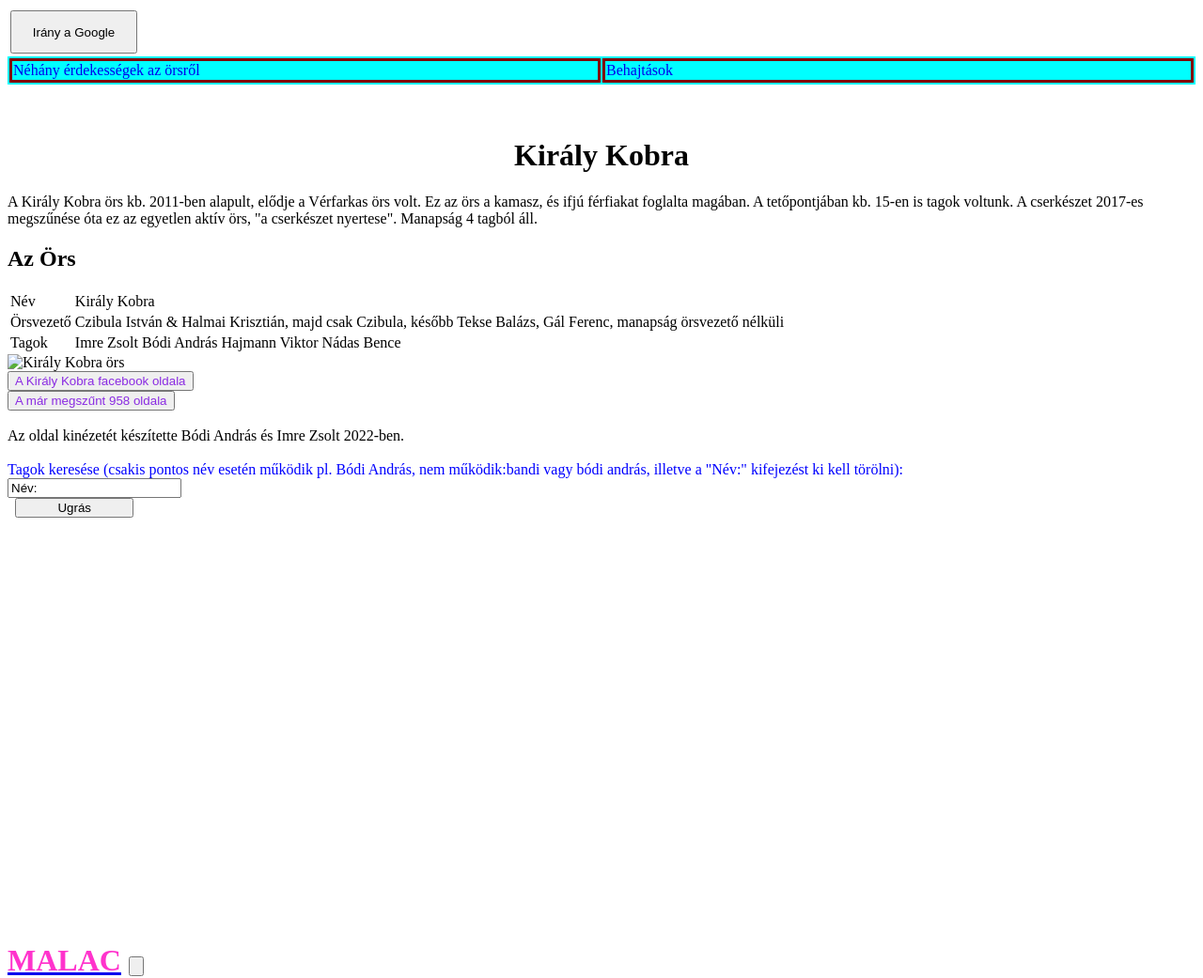
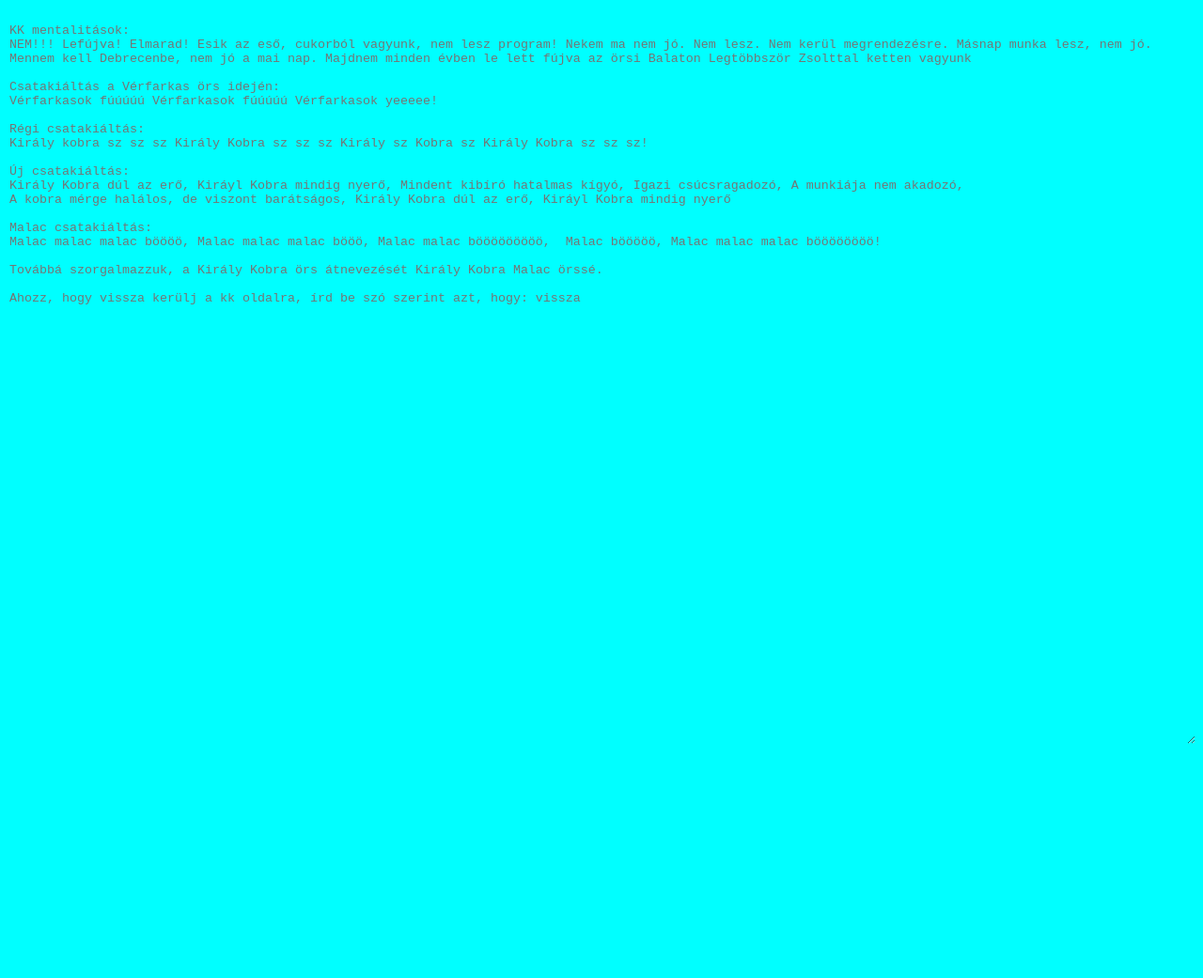
Before and after one commit to Fradi575/kkErdekessegek, a plain HTML site: page index.html in a window 1280 px wide. Shown: the whole page at 94% size. After the commit the page ends 800 px from the top, so only its background shows below. Drawn offline with Linux system fonts and the light colour scheme.

Commit message:
Az index.html kijavítása.
Az index.html kijavítása.

```diff
--- a/index.html
+++ b/index.html
@@ -1,143 +1,30 @@
-<!DOCTYPE html>
-<!-- saved from url=(0045)https://fradi575.github.io/keletiKiralyKobra/ -->
-<html lang="hu" xmlns:v="urn:schemas-microsoft-com:vml" xmlns:o="urn:schemas-microsoft-com:office:office"><head><meta http-equiv="Content-Type" content="text/html; charset=UTF-8">
-        <title>Király Kobra Örs</title>
+<body style="background-color: #00FFFF">
 
-        <meta name="viewport" content="width=device-width, initial-scale=1.0">
-        <link rel="stylesheet" href="./Király Kobra Örs_files/KK.css">
-<link rel="icon" type="image/x-icon" href="./Király Kobra Örs_files/cobra.ico">
-    <style type="text/css">
-.style3 {
-	color: #FF33CC;
-}
-.style4 {
-	color: #0000FF;
-}
-.style5 {
-	color: #00FFFF;
-}
-#ugras{
-	width: 10%;
-}
-.style7 {
-	text-align: center;
-}
+<textarea name="story" id="myInput" value="vissza" placeholder=
+"
+KK mentalitások:
+NEM!!! Lefújva! Elmarad! Esik az eső, cukorból vagyunk, nem lesz program! Nekem ma nem jó. Nem lesz. Nem kerül megrendezésre. Másnap munka lesz, nem jó. Mennem kell Debrecenbe, nem jó a mai nap. Majdnem minden évben le lett fújva az örsi Balaton Legtöbbször Zsolttal ketten vagyunk
 
+Csatakiáltás a Vérfarkas örs idején:
+Vérfarkasok fúúúúú Vérfarkasok fúúúúú Vérfarkasok yeeeee!
 
-.style8 {
-	background-color: #00FFFF;
-}
+Régi csatakiáltás:
+Király kobra sz sz sz Király Kobra sz sz sz Király sz Kobra sz Király Kobra sz sz sz!
 
+Új csatakiáltás:
+Király Kobra dúl az erő, Kiráyl Kobra mindig nyerő, Mindent kibíró hatalmas kígyó, Igazi csúcsragadozó, A munkiája nem akadozó,
+A kobra mérge halálos, de viszont barátságos, Király Kobra dúl az erő, Kiráyl Kobra mindig nyerő
 
-.style9 {
-	text-decoration: none;
-}
+Malac csatakiáltás:
+Malac malac malac böööö, Malac malac malac bööö, Malac malac bööööööööö,  Malac bööööö, Malac malac malac böööööööö!
 
+Továbbá szorgalmazzuk, a Király Kobra örs átnevezését Király Kobra Malac örssé.
 
-.style10 {
-	border: 3px solid #800000;
-	color: #0000FF;
-}
+Ahozz, hogy vissza kerülj a kk oldalra, írd be szó szerint azt, hogy: vissza
+"
 
+style="background-color: #00FFFF; width: 100%; height: 100%; border: #00FFFF;" ></textarea>
 
-</style>
-    </head>
-    <body>
-    <table>
-    	<tr>
-       		<td><button id="google" name="Bezár" value="gomb" style="width: 135px; height: 46px"; onClick="bezar()">Irány a Google</button>
-			<br>
-			</td>
-    	</tr>
-    </table>
-		<table style="width: 100%" align="center" class="style8">
-			<tr>
-				<td class="style10" style="width: 50%">
-				<a href="https://fradi575.github.io/kkErdekessegek/" class="style9">Néhány érdekességek az
-				örsről</a></td>
-				<td class="style10" style="width: 50%">
-				<a href="https://fradi575.github.io/Behajtasok/" class="style9">Behajtások</a></td>
-			</tr>
-	</table>
-       	<div class="style7"> &nbsp;<br>
-			<br>
-		<h1>	Király Kobra
-		</h1>
-		</div>
+<script type="text/javascript" src="kkErdekessegek.js"></script>
 
-        <p>A Király Kobra örs kb. 2011-ben alapult, elődje a Vérfarkas örs volt. Ez az örs a kamasz, és ifjú férfiakat foglalta magában. A tetőpontjában kb. 15-en is tagok voltunk. A cserkészet 2017-es megszűnése óta ez az egyetlen aktív örs, "a cserkészet nyertese". Manapság 4 tagból áll.</p>
-        <h2>Az Örs</h2>
-        <table>
-            <tbody><tr>
-                <td>Név</td>
-                <td>Király Kobra</td>
-            </tr>
-            <tr>
-                <td>Örsvezető</td>
-                <td>Czibula István &amp; Halmai Krisztián, majd csak Czibula, később Tekse Balázs, Gál Ferenc, manapság örsvezető nélküli</td>
-            </tr>
-            <tr>
-                <td>Tagok</td>
-                <td><a title="Rá ne kattints a nevemre, mert kitiltunk.">Imre Zsolt</a>
-                    <a title="Irány az egyetemi oldalam!">Bódi András</a>
-                    <a title="Ismerj meg engem.">Hajmann Viktor</a>
-                    <a title="Gyere legyél okosabb az oldalamról.">Nádas Bence</a>
-                </td>
-            </tr>
-        </tbody></table>
-        <img src="./Király Kobra Örs_files/KK.png" title="Király Kobra, dúl az erő" alt="Király Kobra örs" width="500" height="300">
-        <br>
-        <button id="g" style="color:blueviolet;" onclick="myFunction()" >A Király Kobra facebook oldala
-        </button><br>
-
-<button id="g" style="color:blueviolet;" onclick="myFunction1()">A már megszűnt 958 oldala
-        <script type="text/javascript" src="./Király Kobra Örs_files/KK.js.letöltés"></script>
-
-
-</button><br><br>
-
-
-
-<h20>Az oldal kinézetét készítette Bódi András és Imre Zsolt 2022-ben.</h20><br>
-		<br>
-		<span class="style4">Tagok keresése (csakis pontos név esetén működik
-	pl. Bódi András, nem működik:bandi vagy bódi andrás, illetve a "Név:" kifejezést ki kell törölni):</span></h20><br>
-		<form method="post" style="height: 18px">
-			<input type="text" value="Név:"><br>
-			&nbsp;
-			<span class="style5">
-			<button id="ugras" name="Button1" type="button" onClick="myFunction2()">Ugrás</button>
-		</form>
-		<br>
-		<br><br><br><br>
-		<br>
-		<br>
-		<br>
-		<br>
-		<br>
-		<br>
-		<br>
-		<br>
-		<br>
-		<br>
-		<br>
-		<br>
-		<br>
-		<br>
-		<br>
-		<br>
-		<br>
-		<br><br>
-
-		<h21 id="g2" >
-
-&nbsp;</h21><h1><a href="https://fradi575.github.io/Malac/">
-		<span class="style3">MALAC</span></a>
-
-<h21 id="g4" >
-
-		<a href="https://fradi575.github.io/Malac/"><input type="button" id="g3" value=""></a></h21></h1>
-
-
-
-</body></html>
+</body>
```
